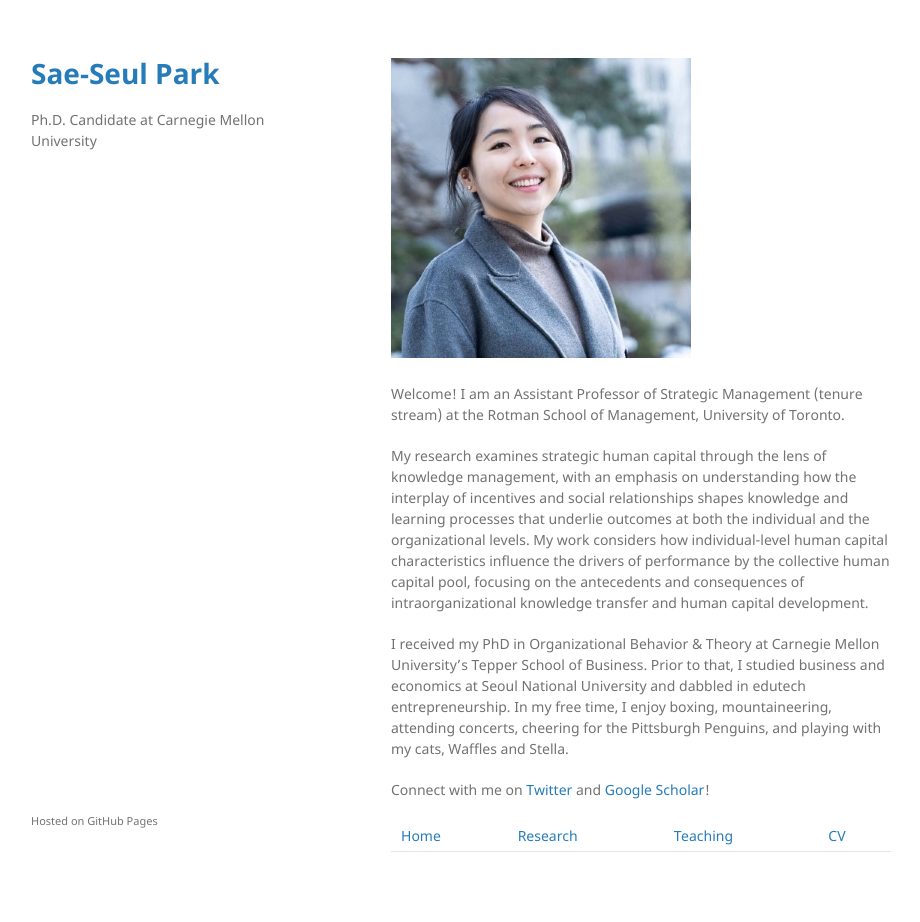
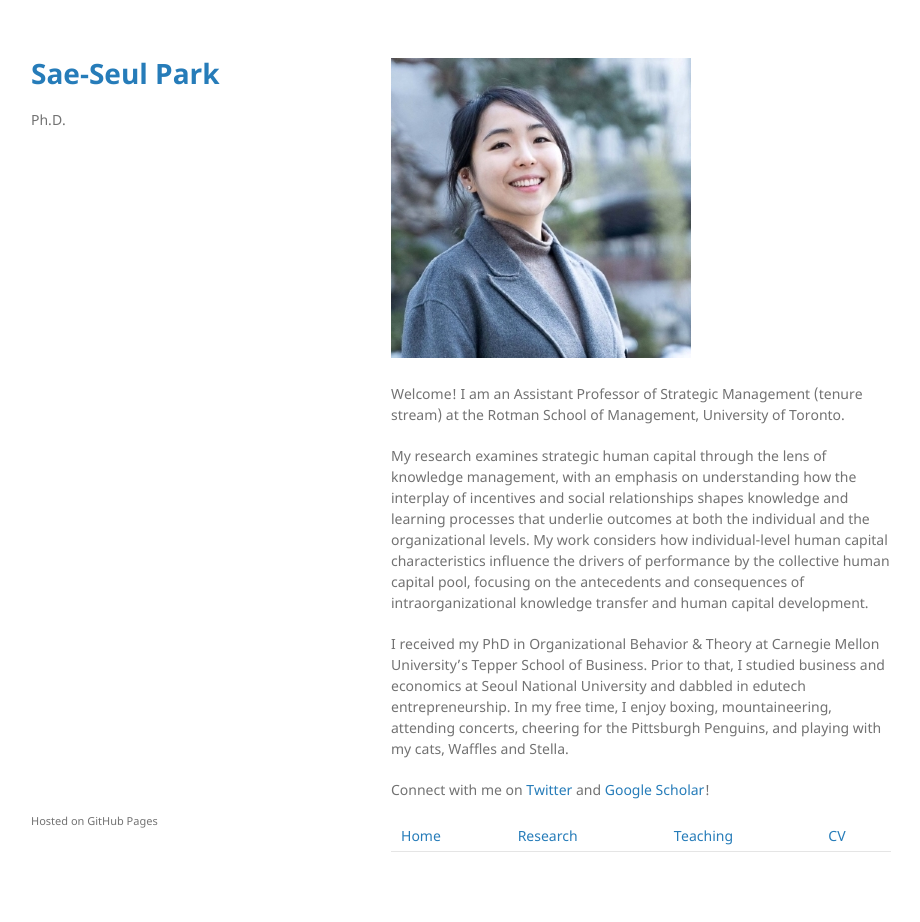
Before and after one commit to saepark/saepark.github.io, a Jekyll site: the page built from index.md, in a window 1280 px wide. Shown: the whole page, without its empty margins (179-1099 px from the left). Built offline with Jekyll 4.4.1, drawn with Linux system fonts in a browser that asks for light colours; our own code applies the rules of GitHub Pages for plain Markdown files.

Commit message:
Update _config.yml

```diff
--- a/_config.yml
+++ b/_config.yml
@@ -1,6 +1,6 @@
 title: Sae-Seul Park
 logo:
-description: Ph.D. Candidate at Carnegie Mellon University
+description: Ph.D.
 theme: jekyll-theme-minimal
 url: "http://sae-park.com"
 google_analytics: UA-158269014-1
```
